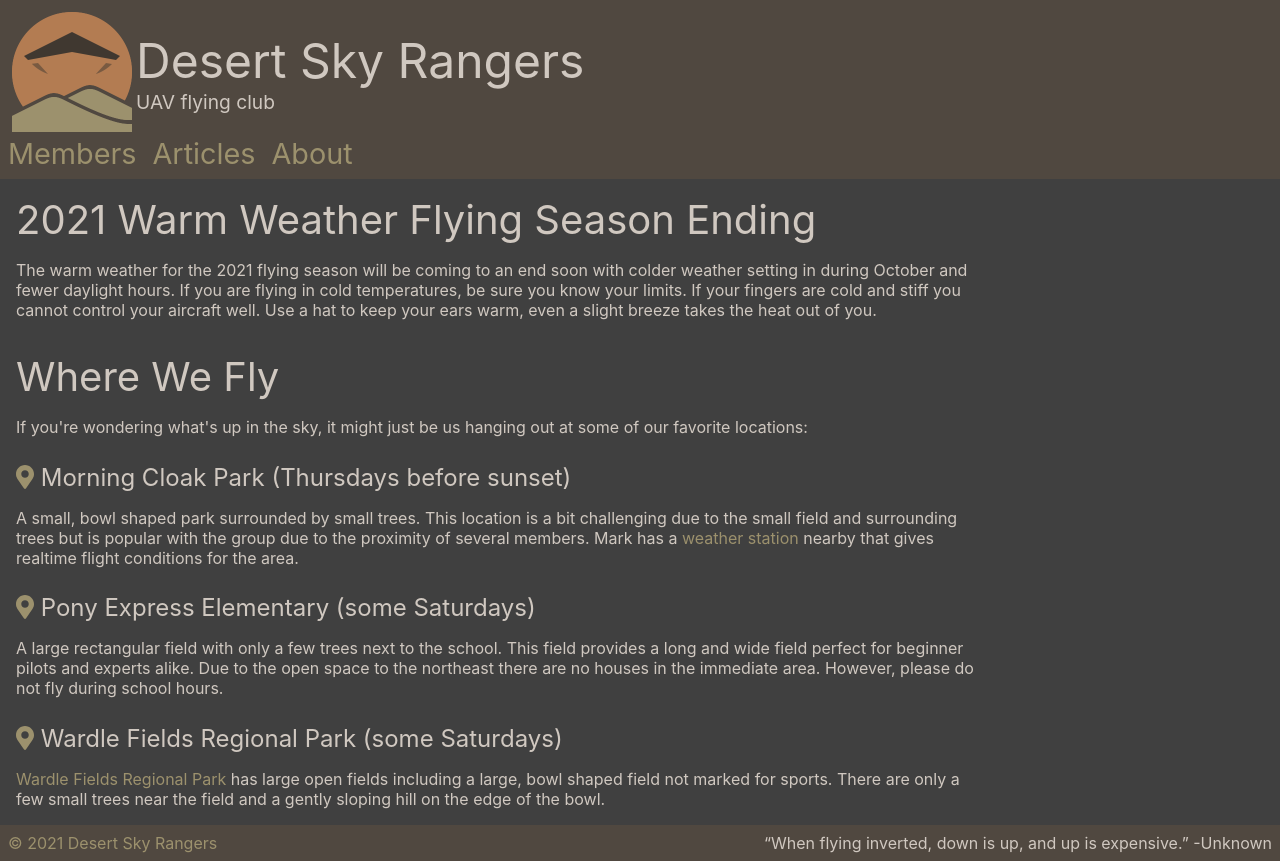
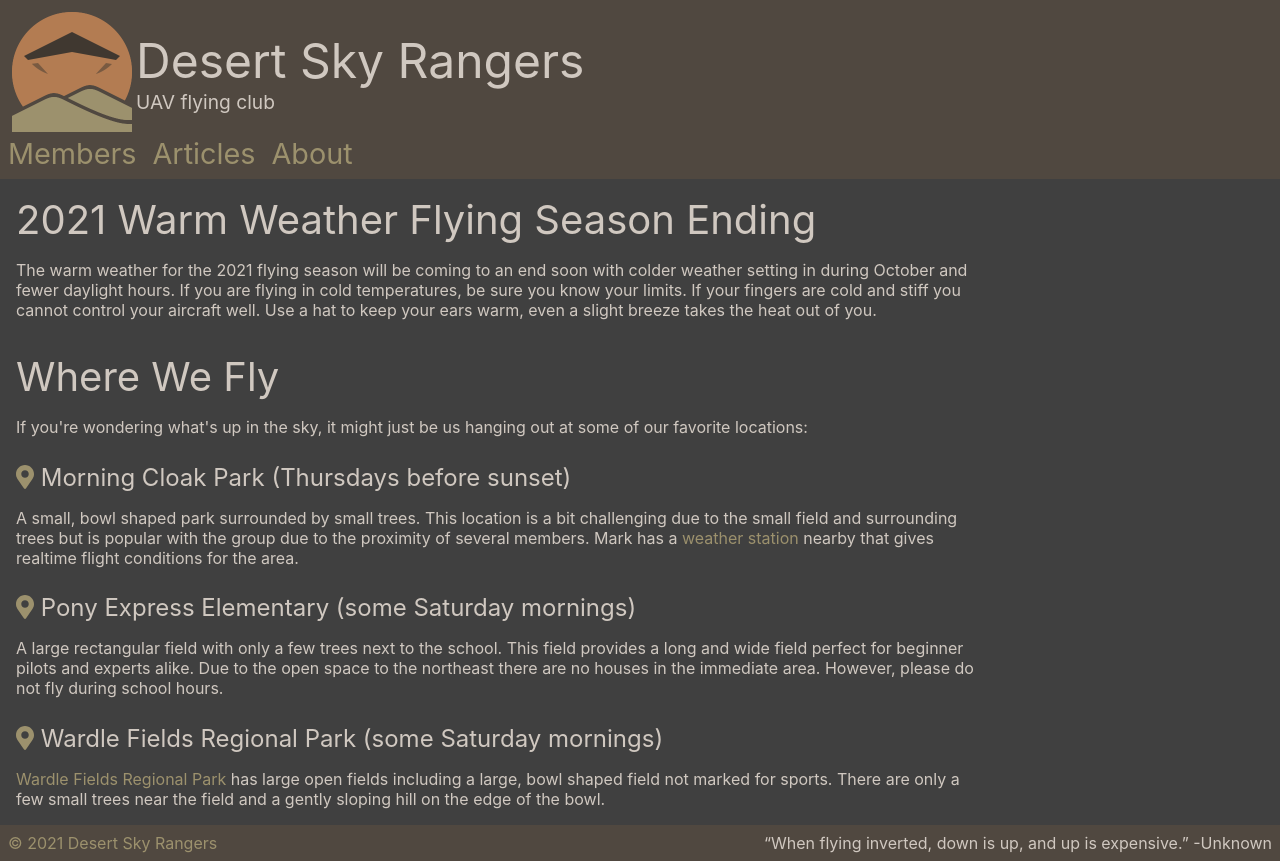
Before and after one commit to desertskyrangers/www.desertskyrangers.org, a React (Create React App) app: page / in a window 1280 px wide. Built offline with nearby package versions, Linux system fonts and the light colour scheme.

Commit message:
Home update

```diff
--- a/src/Home.js
+++ b/src/Home.js
@@ -37,14 +37,14 @@ export default class Home extends React.Component {
 							station</a> nearby that gives realtime flight conditions for the
 							area.
 						</p>
-						<h5><a href="https://goo.gl/maps/oLuZKi1qZzowQPj58"><FontAwesomeIcon icon={faMapMarkerAlt}/></a> Pony Express Elementary (some Saturdays)</h5>
+						<h5><a href="https://goo.gl/maps/oLuZKi1qZzowQPj58"><FontAwesomeIcon icon={faMapMarkerAlt}/></a> Pony Express Elementary (some Saturday mornings)</h5>
 						<p>
 							A large rectangular field with only a few trees next to the school. This
 							field provides a long and wide field perfect for beginner pilots and
 							experts alike. Due to the open space to the northeast there are no houses
 							in the immediate area. However, please do not fly during school hours.
 						</p>
-						<h5><a href="https://goo.gl/maps/WfuVVZqe4Qv32PX27"><FontAwesomeIcon icon={faMapMarkerAlt}/></a> Wardle Fields Regional Park (some Saturdays)</h5>
+						<h5><a href="https://goo.gl/maps/WfuVVZqe4Qv32PX27"><FontAwesomeIcon icon={faMapMarkerAlt}/></a> Wardle Fields Regional Park (some Saturday mornings)</h5>
 						<p>
 							<a href='https://slco.org/parks/wardle-fields-regional-park/'>Wardle Fields Regional Park</a> has
 							large open fields including a large, bowl shaped field not marked for
```
